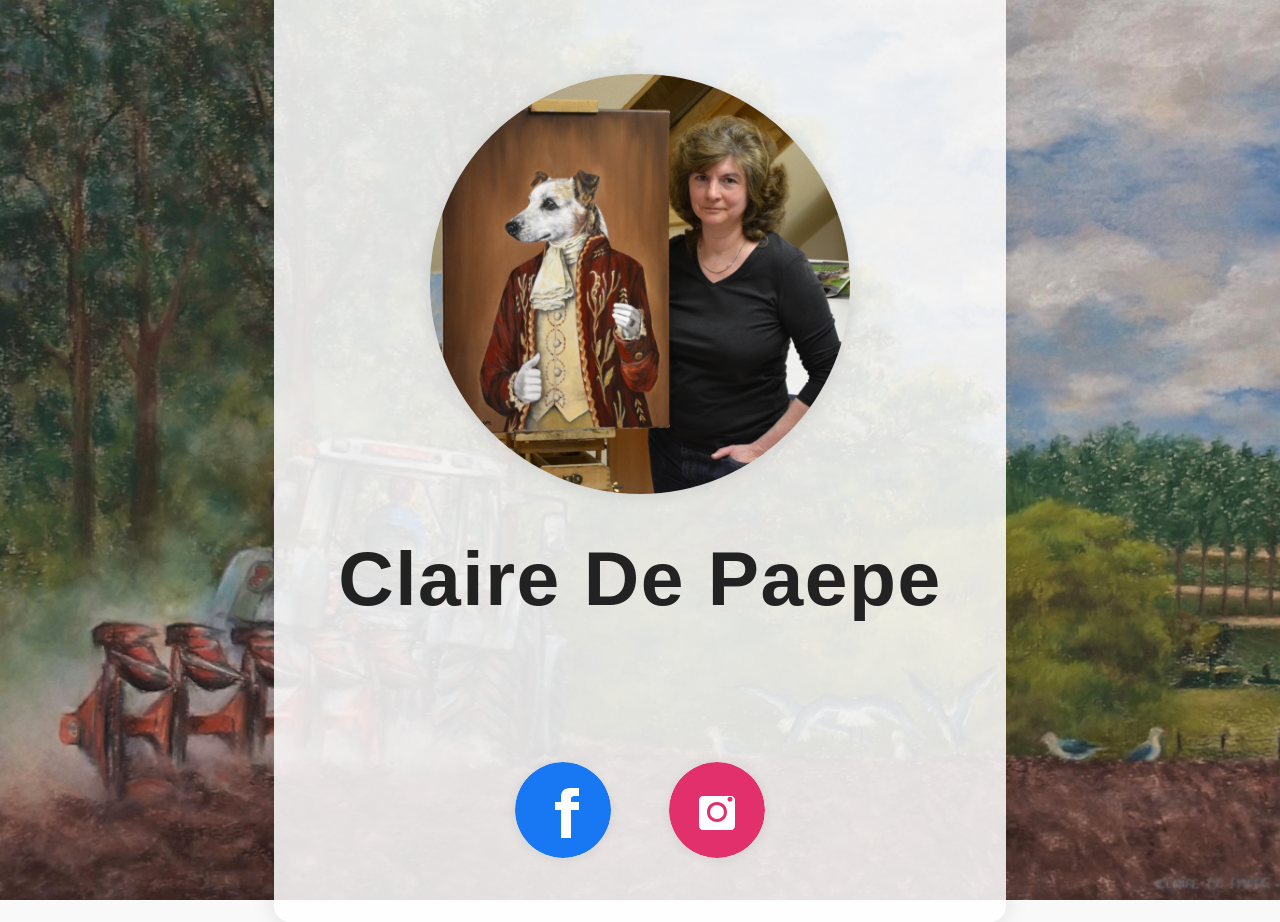
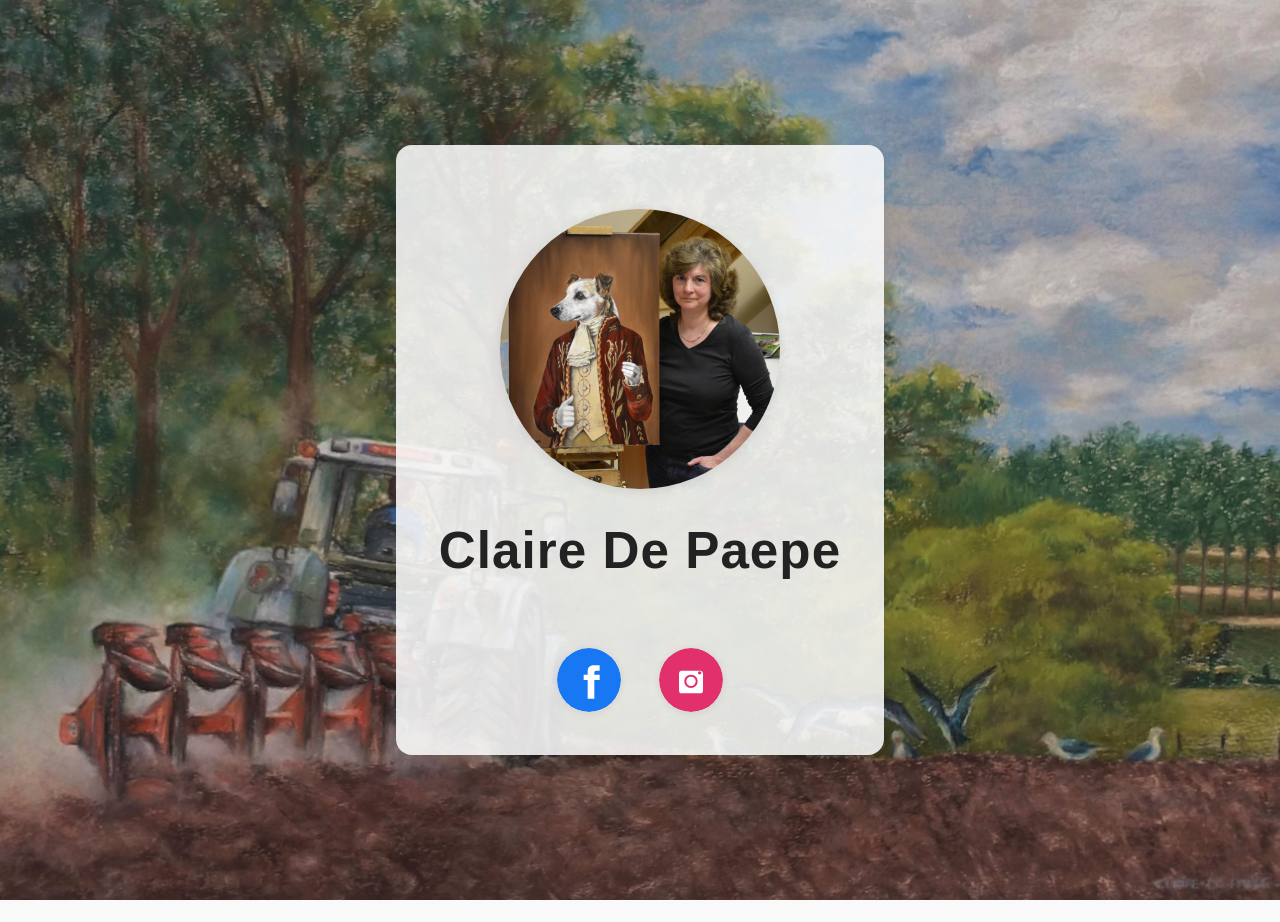
Before and after one commit to WouterBau/clairedepaepe.be, a Jekyll site: the page built from index.md, in a window 1280 px wide. Built offline with Jekyll 4.4.1, drawn with Linux system fonts in a browser that asks for light colours; after the commit the page ends 900 px from its top, so only the background shows below that.

Commit message:
feat: refine home layout with adjusted dimensions and improved styling for profile section

```diff
--- a/_layouts/home.html
+++ b/_layouts/home.html
@@ -26,45 +26,45 @@
         background: rgba(255,255,255,0.85);
         border-radius: 16px;
         box-shadow: 0 4px 24px rgba(0,0,0,0.10);
-        padding: 6em 4em 4em 4em;
+        padding: 4em 2.7em 2.7em 2.7em;
         display: flex;
         flex-direction: column;
         align-items: center;
-        max-width: 1050px;
+        max-width: 700px;
       }
       .center-block img {
-        width: 420px;
-        height: 420px;
+        width: 280px;
+        height: 280px;
         object-fit: cover;
         border-radius: 50%;
-        margin-bottom: 2.5em;
-        box-shadow: 0 2px 16px rgba(0,0,0,0.10);
+        margin-bottom: 2em;
+        box-shadow: 0 2px 12px rgba(0,0,0,0.10);
       }
       .profile-title {
-        font-size: 4.8em;
+        font-size: 3.2em;
         font-weight: 700;
         color: #222;
-        margin: 0 0 1.5em 0;
+        margin: 0 0 1em 0;
         text-align: center;
         letter-spacing: 0.02em;
       }
       .social-icons {
         display: flex;
-        gap: 3.6em;
-        margin-top: 1.5em;
+        gap: 2.4em;
+        margin-top: 1em;
         justify-content: center;
       }
       .social-icons a svg {
-        width: 96px;
-        height: 96px;
+        width: 64px;
+        height: 64px;
         display: block;
         transition: transform 0.2s, box-shadow 0.2s;
         border-radius: 50%;
-        box-shadow: 0 1px 12px rgba(0,0,0,0.08);
+        box-shadow: 0 1px 8px rgba(0,0,0,0.08);
       }
       .social-icons a:hover svg {
         transform: scale(1.12);
-        box-shadow: 0 2px 24px rgba(0,0,0,0.18);
+        box-shadow: 0 2px 16px rgba(0,0,0,0.18);
       }
       .hidden-content {
         display: none;
```
